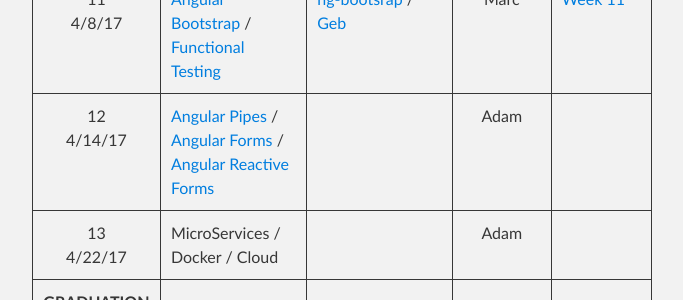
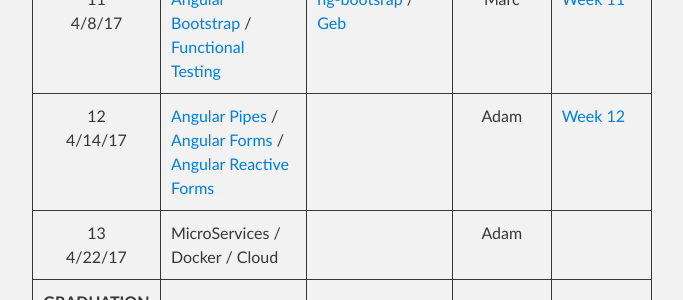
Before and after one commit to mikecalvo/mikecalvo.github.io, a Jekyll site: the page built from msse/index.md, in a window 1280 px wide and 900 px high, scrolled down 1394 px. Shown: the part 154-454 px from the top of the window, without its empty margins (298-981 px from the left). Built offline with Jekyll 4.4.1, drawn with Linux system fonts in a browser that asks for light colours.

Commit message:
Adding repo for week 12

```diff
--- a/msse/index.md
+++ b/msse/index.md
@@ -21,7 +21,7 @@ layout: default
 |  9 <br> 3/25/17  | [Intro to Angular](notes/angular_overview) / [Gradle and NPM](notes/gradle_angular) / [Angular Testing](notes/angular_testing)           | [Angular Docs](https://angular.io/docs/ts/latest/) / [Angular Testing](https://angular.io/docs/ts/latest/guide/testing.html)                                                                                                                                                                                                    |    Marc     | [Week 09](https://github.umn.edu/kapk0003/week09)                          |
 | 10 <br> 3/31/17  | [Angular Components](notes/angular_components) / [Angular Routing](notes/angular_routing) / [Angular Templates](notes/angular_templates) | &nbsp;                                                                                                                                                                                                                                                                                                                          |    Marc     | [Week 10](https://github.umn.edu/kapk0003/week10)                          |
 |  11 <br> 4/8/17  | [Angular Bootstrap](notes/ng_bootstrap) / [Functional Testing](notes/geb_testing)                                                        | [ng-bootsrap](https://ng-bootstrap.github.io/#/home) / [Geb](http://www.gebish.org/manual/current/#navigator)                                                                                                                                                                                                                   |    Marc     | [Week 11](https://github.umn.edu/kapk0003/week11)                          |
-| 12 <br> 4/14/17  | [Angular Pipes](notes/ng_pipes) / [Angular Forms](notes/ng_forms) / [Angular Reactive Forms](notes/ng_reactive_forms)                    | &nbsp;                                                                                                                                                                                                                                                                                                                          |    Adam     | &nbsp;                                                                     |
+| 12 <br> 4/14/17  | [Angular Pipes](notes/ng_pipes) / [Angular Forms](notes/ng_forms) / [Angular Reactive Forms](notes/ng_reactive_forms)                    | &nbsp;                                                                                                                                                                                                                                                                                                                          |    Adam     | [Week 12](https://github.umn.edu/keys0013/week12Forms)                                                                     |
 | 13 <br> 4/22/17  | MicroServices / Docker / Cloud                                                                                                           | &nbsp;                                                                                                                                                                                                                                                                                                                          |    Adam     | &nbsp;                                                                     |
 |  **GRADUATION**  |                                                                                                                                          |                                                                                                                                                                                                                                                                                                                                 |             |                                                                            |
 |  14 <br> 5/6/17  | Alternatives to SpringBoot and AngularJS                                                                                                 | &nbsp;                                                                                                                                                                                                                                                                                                                          |    Mike     | &nbsp;                                                                     |
```
